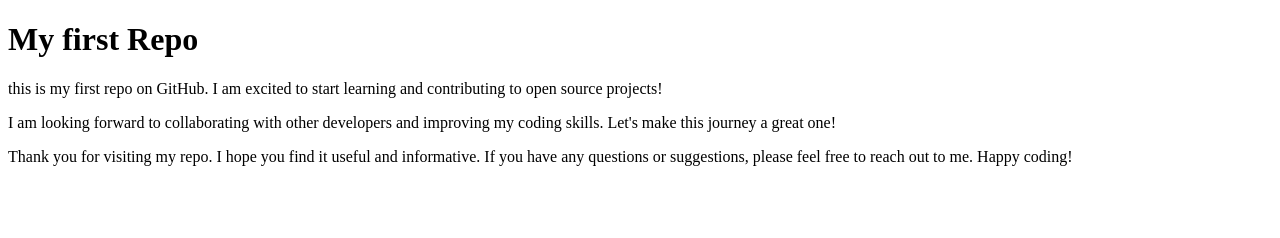
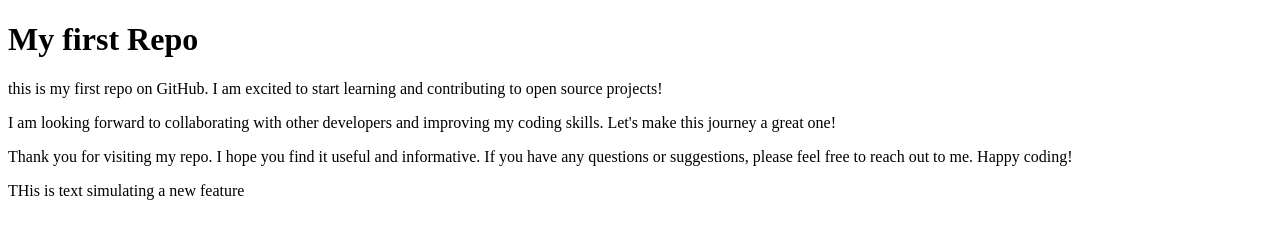
Before and after one commit to Tore-Howe/my-first-repo, a plain HTML site: page index.html in a window 1280 px wide. Drawn offline with Linux system fonts and the light colour scheme.

Commit message:
feat: similate new feature

```diff
--- a/index.html
+++ b/index.html
@@ -12,6 +12,9 @@
   <p >I am looking forward to collaborating with other developers and improving my coding skills. Let's make this journey a great one!</p>
   <p
 >Thank you for visiting my repo. I hope you find it useful and informative. If you have any questions or suggestions, please feel free to reach out to me. Happy coding!</p>
+<div> THis is text simulating a new feature
+
+</div>
 
 </body>
 </html>
```
